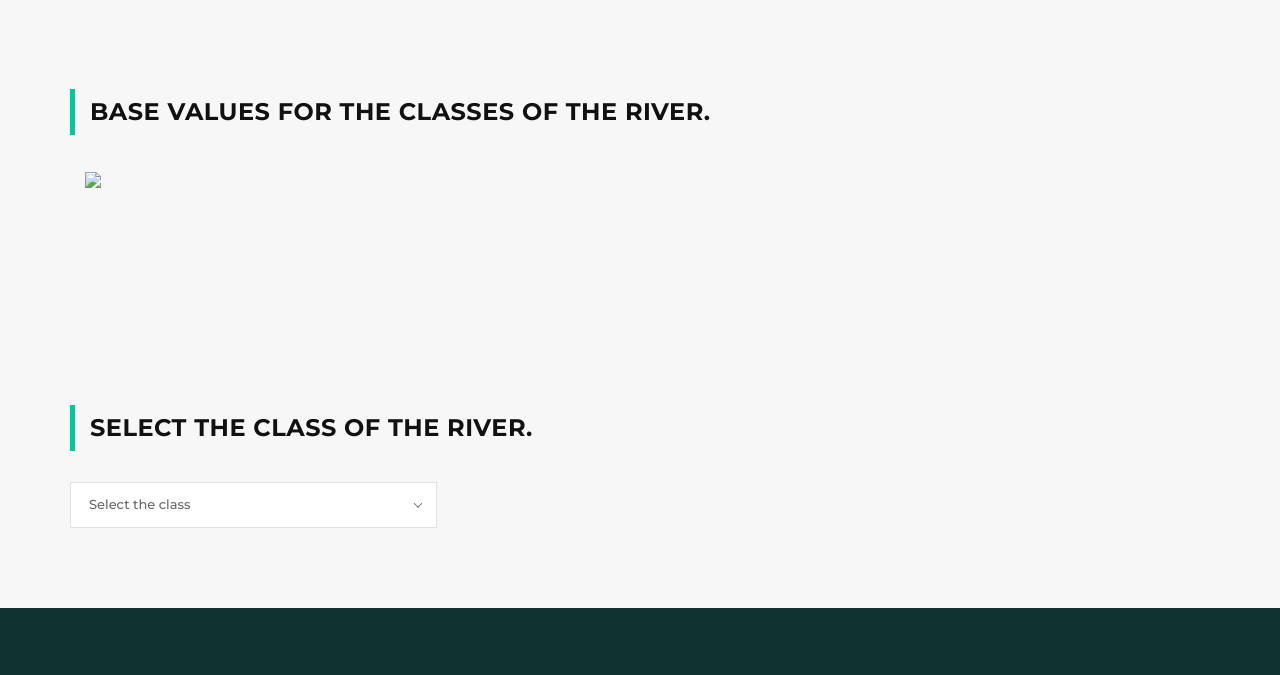
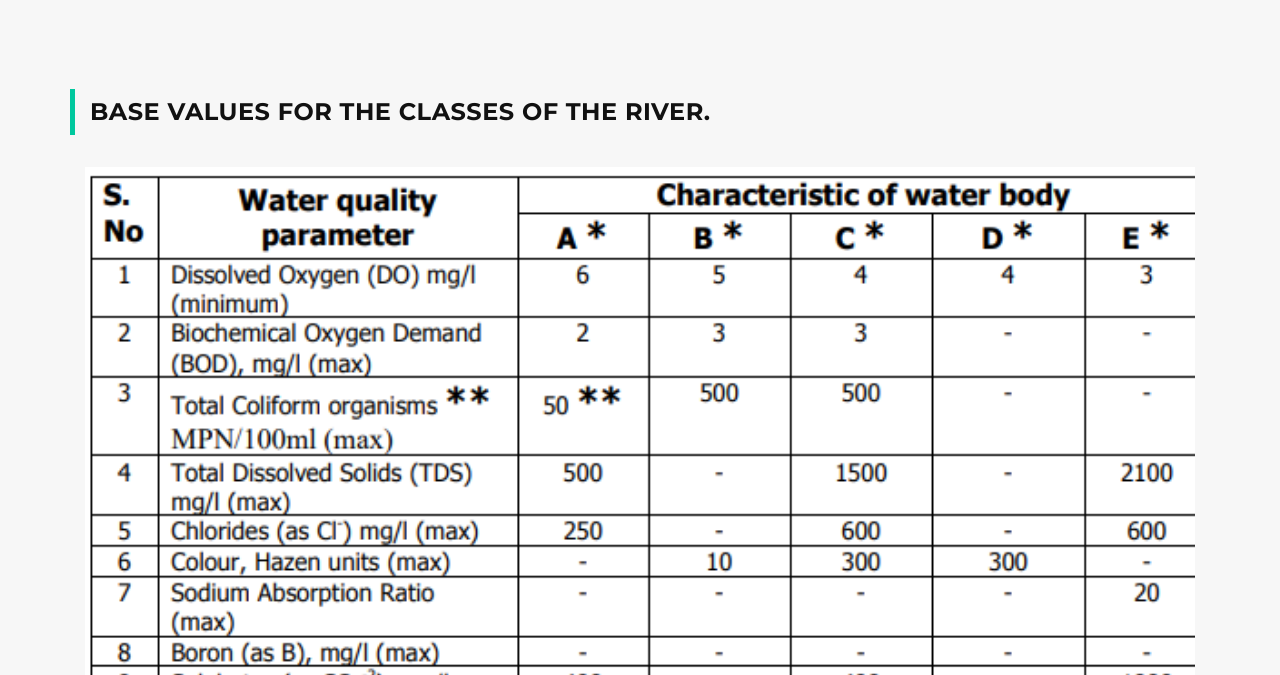
Before and after one commit to deepanshug4/Hack_In, a plain HTML site: page result.html in a window 1280 px wide. Shown: the part 108-783 px from the top of the page. Drawn offline with Linux system fonts and the light colour scheme.

Commit message:
Update result.html

```diff
--- a/result.html
+++ b/result.html
@@ -86,7 +86,7 @@
                 </div>
             </div>
             <div class="container" style="margin-bottom: 2%;">
-            <img src="./img./data.png" style="width: 100%">
+            <img src="./img/data.png" style="width: 100%">
             </div>
         </div>
     </section>
```
